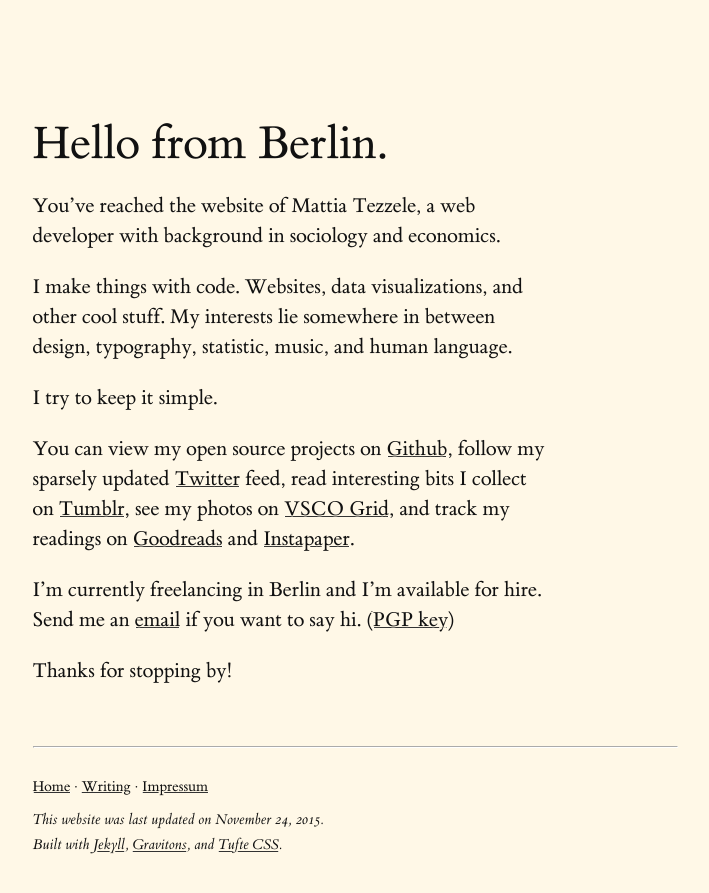
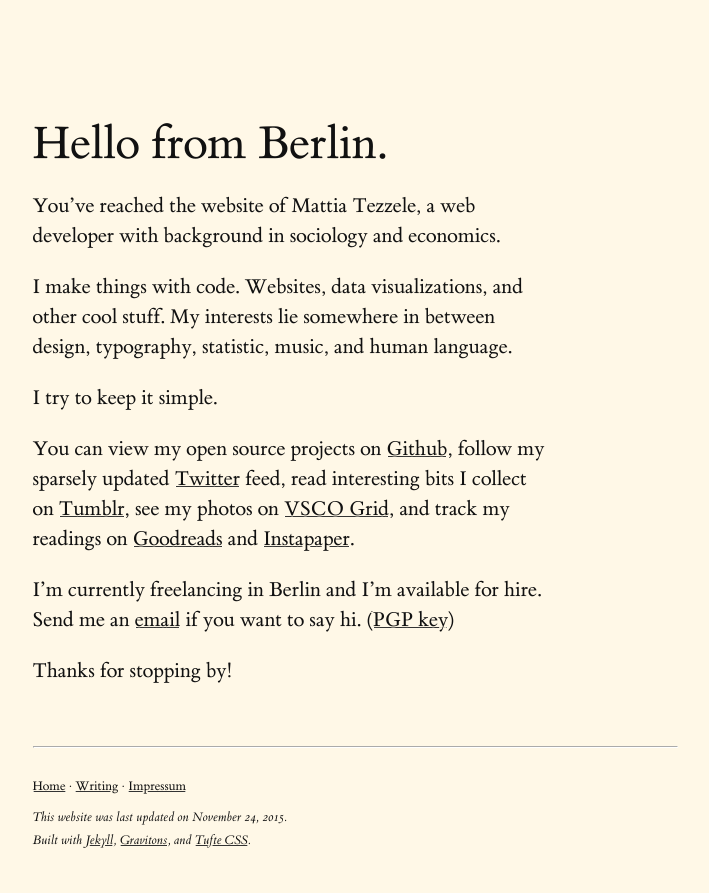
Before and after one commit to mrzool/mrzool.github.io, a Jekyll site: the page built from index.md, in a window 1280 px wide. Shown: the top 893 px of the page, without its empty margins (285-994 px from the left). Built offline with Jekyll 4.4.1, drawn with Linux system fonts in a browser that asks for light colours.

Commit message:
h4 -> h5

```diff
--- a/_includes/_footer.html
+++ b/_includes/_footer.html
@@ -1,5 +1,5 @@
 <footer class="px2 py2 mt2">
-  <small class="block h4 mb2">
+  <small class="block h5 mb2">
     <a href="/">Home</a>
     {% assign pages = site.pages | sort:"weight"  %}
     {% for p in pages %}
@@ -8,6 +8,6 @@
       {% endunless %}
     {% endfor %}
   </small>
-  <small class="block h4 mb1"> <i>This website was last updated on {{ 'now' | date: "%B %-d, %Y" }}.</i> </small>
-  <small class="block h4 mb3"><i>Built with <a href="http://jekyllrb.com/">Jekyll</a>, <a href="http://jxnblk.com/gravitons/">Gravitons</a>, and <a href="http://www.daveliepmann.com/tufte-css/">Tufte CSS</a>.</i></small>
+  <small class="block h5 mb1"> <i>This website was last updated on {{ 'now' | date: "%B %-d, %Y" }}.</i> </small>
+  <small class="block h5 mb3"><i>Built with <a href="http://jekyllrb.com/">Jekyll</a>, <a href="http://jxnblk.com/gravitons/">Gravitons</a>, and <a href="http://www.daveliepmann.com/tufte-css/">Tufte CSS</a>.</i></small>
 </footer>
```
